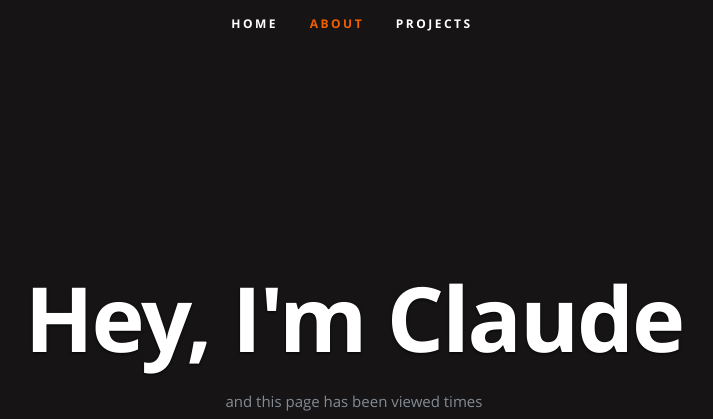
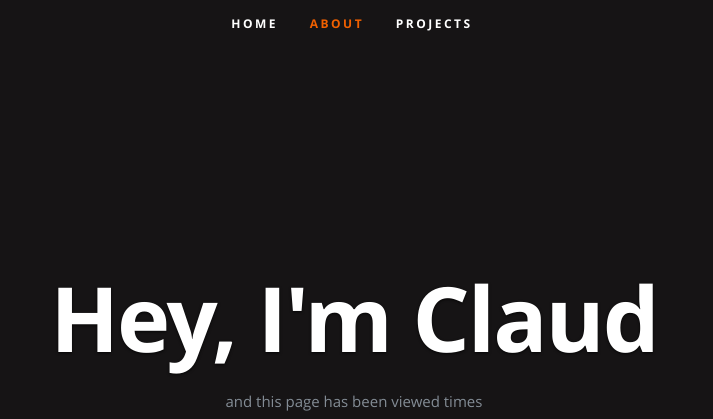
Before and after one commit to CSG1000/azure-resume, a plain HTML site: page frontend/index.html in a window 1280 px wide. Shown: the top 419 px of the page, without its empty margins (288-1001 px from the left). Drawn offline with nearby package versions, Linux system fonts and the light colour scheme; no server answers.

Commit message:
changed Claude to claud in name

```diff
--- a/frontend/index.html
+++ b/frontend/index.html
@@ -54,7 +54,7 @@
 
       <div class="row banner">
          <div class="banner-text">
-            <h1 class="responsive-headline">Hey, I'm Claude</h1>
+            <h1 class="responsive-headline">Hey, I'm Claud</h1>
 
             <p>and this page has been viewed <a id="counter"></a> times </p>
             <ul class="social">
```
